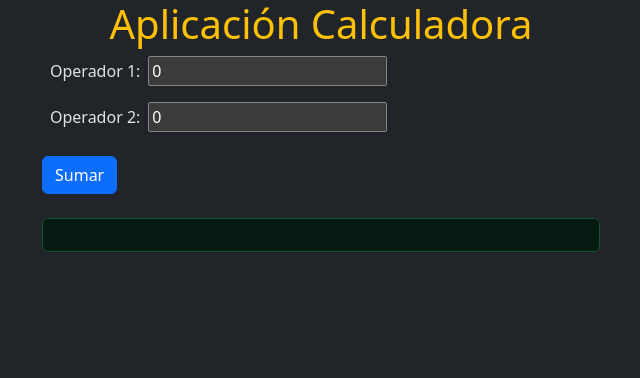
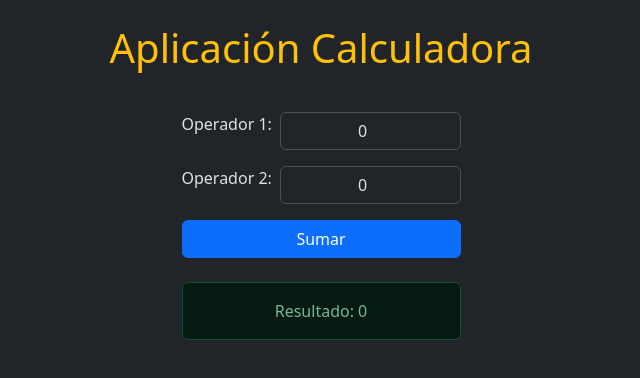
Before and after one commit to odgm/CalculadoraAngular, an Angular app: page / in a window 1280 px wide. Shown: the top 378 px of the page, without its empty margins (319-959 px from the left). Built offline with nearby package versions, Linux system fonts and the light colour scheme.

Commit message:
correciones finales

```diff
--- a/src/app/app.html
+++ b/src/app/app.html
@@ -1,4 +1,6 @@
-<h1 class="text-center text-warning">{{title}}</h1>
-<div class="container">
-  <app-operador/>
-</div>
+<section>
+  <div class="container text-center">
+    <h1 class="text-center text-warning my-4">{{title}}</h1>
+    <app-operador />
+  </div>
+</section>
--- a/src/app/operador/operador.html
+++ b/src/app/operador/operador.html
@@ -1,20 +1,18 @@
 <div class="d-flex justify-content-center">
-    <div class="w-50">
-        <div class="mb-3">
-            <label for="inputText" class="mx-2">Operador 1:</label>
-            <input type="text" id="inputText" [(ngModel)]="operador1" autocomplete="off">
+    <div class="w-25 mt-3">
+        <div class="mb-3 d-flex aling-items-center">
+            <label for="inputNumber" class="form-label me-2 text-nowrap">Operador 1:</label>
+            <input type="number" id="inputNumber" class="form-control text-center" [(ngModel)]="operador1">
         </div>
-        <div class="mb-3">
-            <label for="inputText" class="mx-2">Operador 2:</label>
-            <input type="text" id="inputText" [(ngModel)]="operador2" autocomplete="off">
+        <div class="mb-3 d-flex aling-items-center">
+            <label for="inputNumber" class="form-label me-2 text-nowrap">Operador 2:</label>
+            <input type="number" id="inputNumber" class="form-control text-center" [(ngModel)]="operador2">
         </div>
-        <div class="mt-4 mx-auto me-2">
-            <button class="btn btn-primary" (click)="resultado()">
-                Sumar
-            </button>
-        </div>
-        <div class="alert alert-success mt-4 mx-auto">
-            {{resultado()}}
+        <button class="btn btn-primary w-100" (click)="resultado()">
+            Sumar
+        </button>
+        <div class="alert alert-success mt-4">
+            Resultado: {{resul}}
         </div>
     </div>
 </div>
--- a/src/app/operador/operador.ts
+++ b/src/app/operador/operador.ts
@@ -8,11 +8,11 @@ import { FormsModule } from '@angular/forms';
   styleUrl: './operador.css',
 })
 export class Operador {
-  operador1 = 0;
-  operador2 = 0;
-  resul = 0;
+  operador1: number = 0;
+  operador2: number = 0;
+  resul: number = 0;
 
   resultado() {
-    this.resul = (this.operador1 + this.operador2);
+    this.resul = this.operador1 + this.operador2;
   }
 }
```
